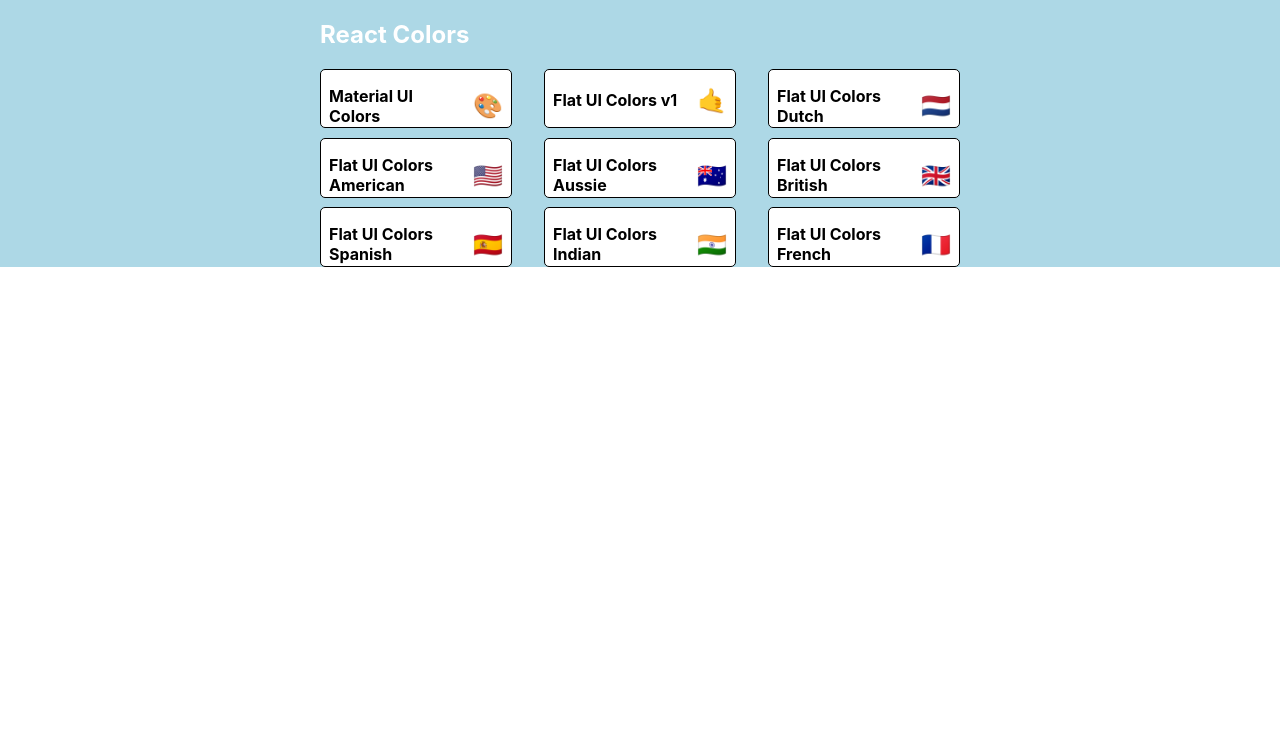
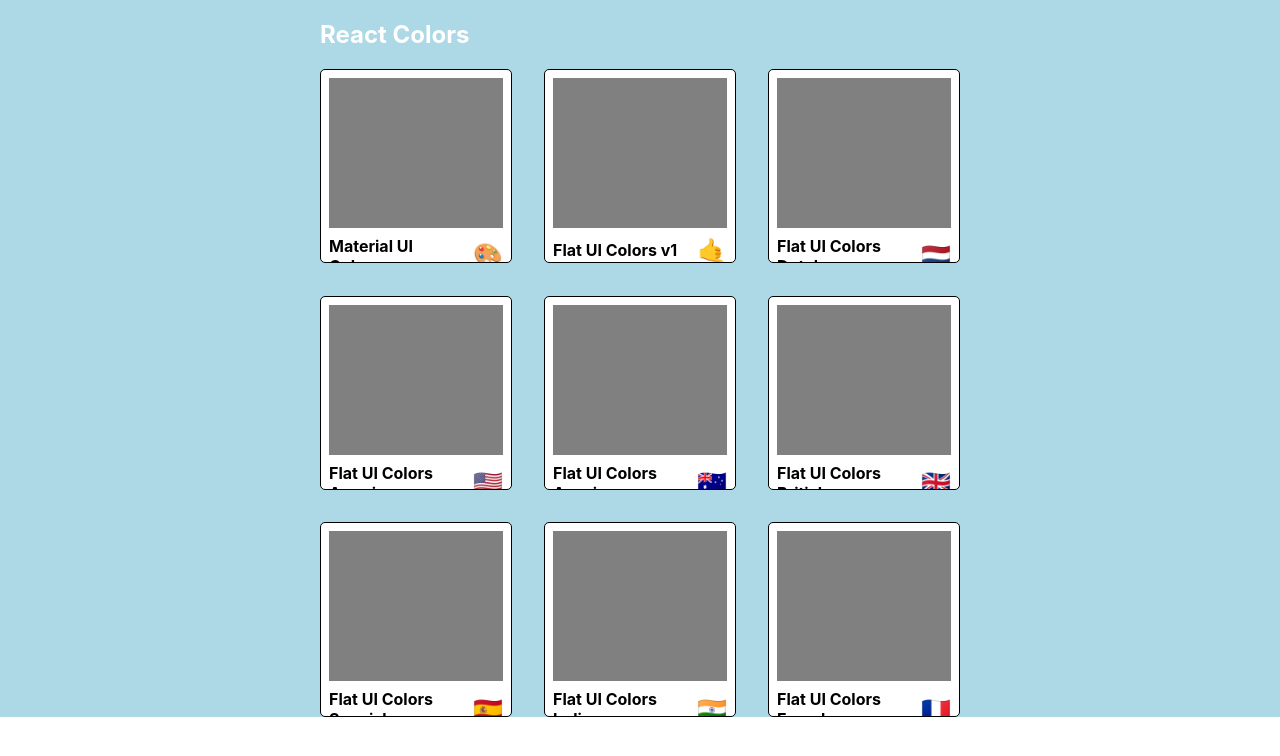
Before and after one commit to super8989/React_colors_app, a React (Create React App) app: page / in a window 1280 px wide. Shown: the top 756 px of the page. Built offline with nearby package versions, Linux system fonts and the light colour scheme.

Commit message:
mapping over colors to show miniColorBoxes in MiniPalette component

```diff
--- a/src/MiniPalette.js
+++ b/src/MiniPalette.js
@@ -14,7 +14,9 @@ const styles = {
 		}
 	},
 	colors: {
-		backgroundColor: "grey"
+		backgroundColor: "grey",
+		height: "150px",
+		width: "100%"
 	},
 	title: {
 		display: "flex",
@@ -33,12 +35,18 @@ const styles = {
 };
 
 function MiniPalette(props) {
-	const { classes, paletteName, emoji } = props;
-	console.log(classes);
+	const { classes, paletteName, emoji, colors } = props;
+	const miniColorBoxes = colors.map(color => (
+		<div
+			className={classes.miniColor}
+			style={{ backgroundColor: color.color }}
+			key={color.name}
+		></div>
+	));
 
 	return (
 		<div className={classes.root}>
-			<div className={classes.colors}></div>
+			<div className={classes.colors}>{miniColorBoxes}</div>
 			<h5 className={classes.title}>
 				{paletteName} <span className={classes.emoji}>{emoji}</span>
 			</h5>
```
